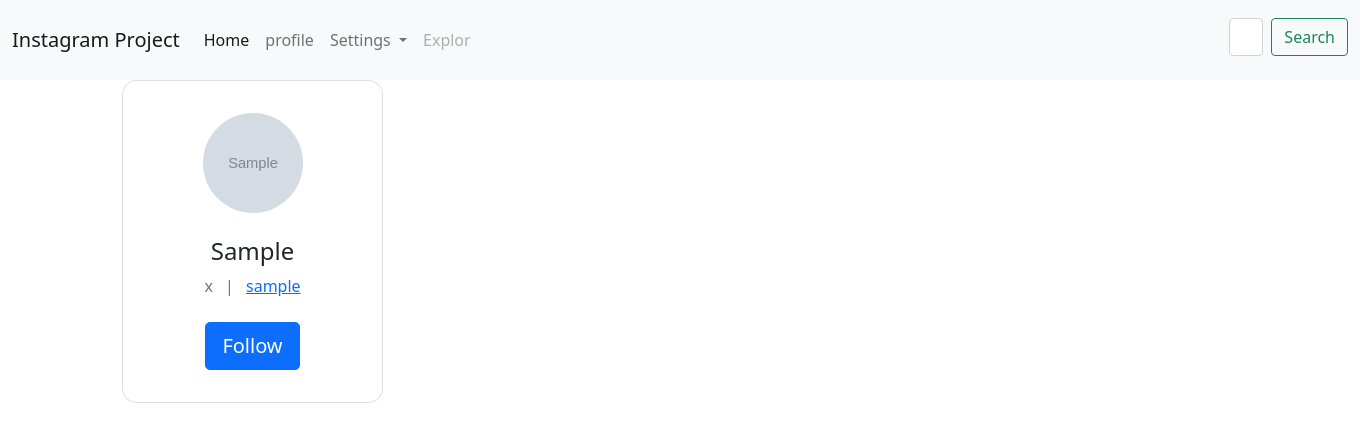
After one commit to RohullahYaqubi/Instagram-clone, a Django app: template templates/profile_list.html in a window 1360 px wide. The commit adds this page. Shown: the top 442 px of the page. Run offline with Django 4.2, Linux system fonts and the light colour scheme; the template is opened without the code that fills it: values that come from a table or form of the project are taken from there, others are empty; a user stored in the database is signed in; tables that the repository leaves empty hold one stand-in row (values such as "Sample post"); grey boxes marked "Sample" are stand-in pictures.

Commit message:
search-profiles

```diff
--- a/templates/_base.html
+++ b/templates/_base.html
@@ -44,8 +44,8 @@
                             <a class="nav-link disabled" href="#" tabindex="-1" aria-disabled="true">Explor</a>
                         </li>
                         </ul>
-                        <form class="d-flex search-form">
-                        <input class="form-control me-2" type="search" placeholder="Search" aria-label="Search">
+                        <form class="d-flex search-form" method="GET" action="{%url 'profile_list'%}" >
+                            <input class="form-control me-2" type="search" placeholder="Search" aria-label="Search" name="q">
                         <button class="btn btn-outline-success" type="submit">Search</button>
                         </form>
                     </div>
--- /dev/null
+++ b/templates/profile_list.html
@@ -0,0 +1,36 @@
+
+{% extends '_base.html' %}
+{%load static%}
+
+<title>{%block title%}Profile List{%endblock title%}</title>
+
+{% block content %}
+<div class="row">
+    {% for profile in profiles %}
+    <div class="col-md-6 col-xl-3 mb-4">
+        <div class="card" style="border-radius: 15px;">
+            <div class="card-body text-center">
+                <div class="mt-3 mb-4">
+                    {%if profile.image%}
+                        <img src="{{profile.image.url}}"
+                            class="rounded-circle img-fluid" style="width: 100px; height:100;" />
+                    {%else%}
+                        <img src="{%static 'img/default.jpg'%}"
+                            class="rounded-circle img-fluid" style="width: 100px;" />
+
+                    {%endif%}
+                </div>
+                <h4 class="mb-2">{{ profile.user.first_name }}</h4>
+                <p class="text-muted mb-4">{{ profile.occupassion }} <span class="mx-2">|</span> <a
+                        href="">{{ profile.user.username }}</a></p>
+                <form method="POST">
+                    <button type="button" class="btn btn-primary btn-rounded btn-lg">
+                        Follow
+                    </button>
+                </form>
+            </div>
+        </div>
+    </div>
+    {% endfor %}
+</div>
+{% endblock content %}
--- a/user/models.py
+++ b/user/models.py
@@ -9,7 +9,6 @@ class Profile(models.Model):
     hobbi = models.CharField(max_length=50, null= True, blank=True)
     occupassion = models.CharField(max_length=250, null=True, blank=True)
     live_in = models.CharField(max_length=250, null= True, blank=True)
-    follows = models.ManyToManyField(get_user_model(), related_name='followed_by', symmetrical=False, blank=True)
 
 
     def __str__(self):
--- a/user/urls.py
+++ b/user/urls.py
@@ -1,8 +1,9 @@
 from django.urls import path
 
-from .views import homepage, profile_view
+from .views import homepage, profile_view, profile_list
 
 urlpatterns = [
     path('', homepage, name='home'),
-    path('profile/', profile_view, name='profile')
+    path('profile/', profile_view, name='profile'),
+    path('profile_list/', profile_list, name='profile_list')
 ]
```
Also changed, not shown: user/views.py (+14 -0 lines), static/img/cool-profile-picture-l0hzjr9omwan07nt.jpg (added), static/img/cool-profile-picture-l0hzjr9omwan07nt_KYu1BcM.jpg (added), user/migrations/0006_remove_profile_follows.py (added).
